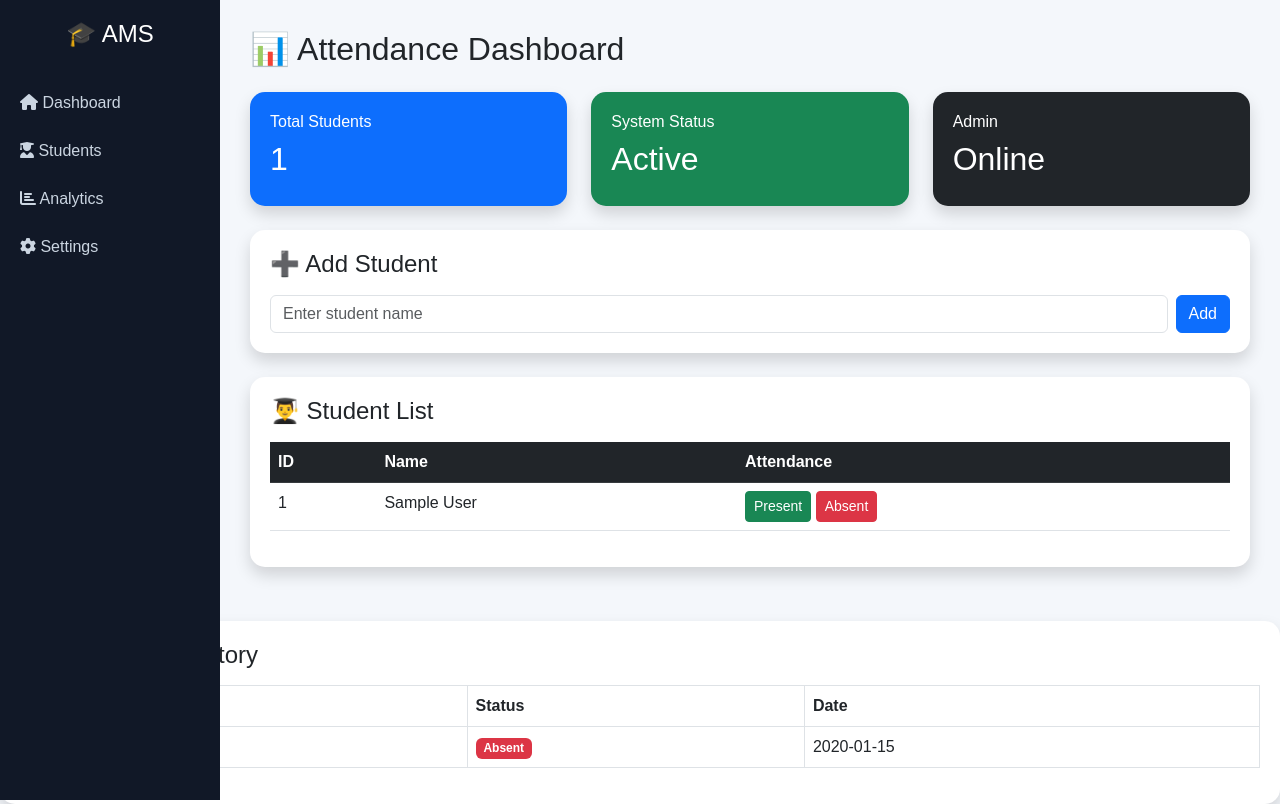
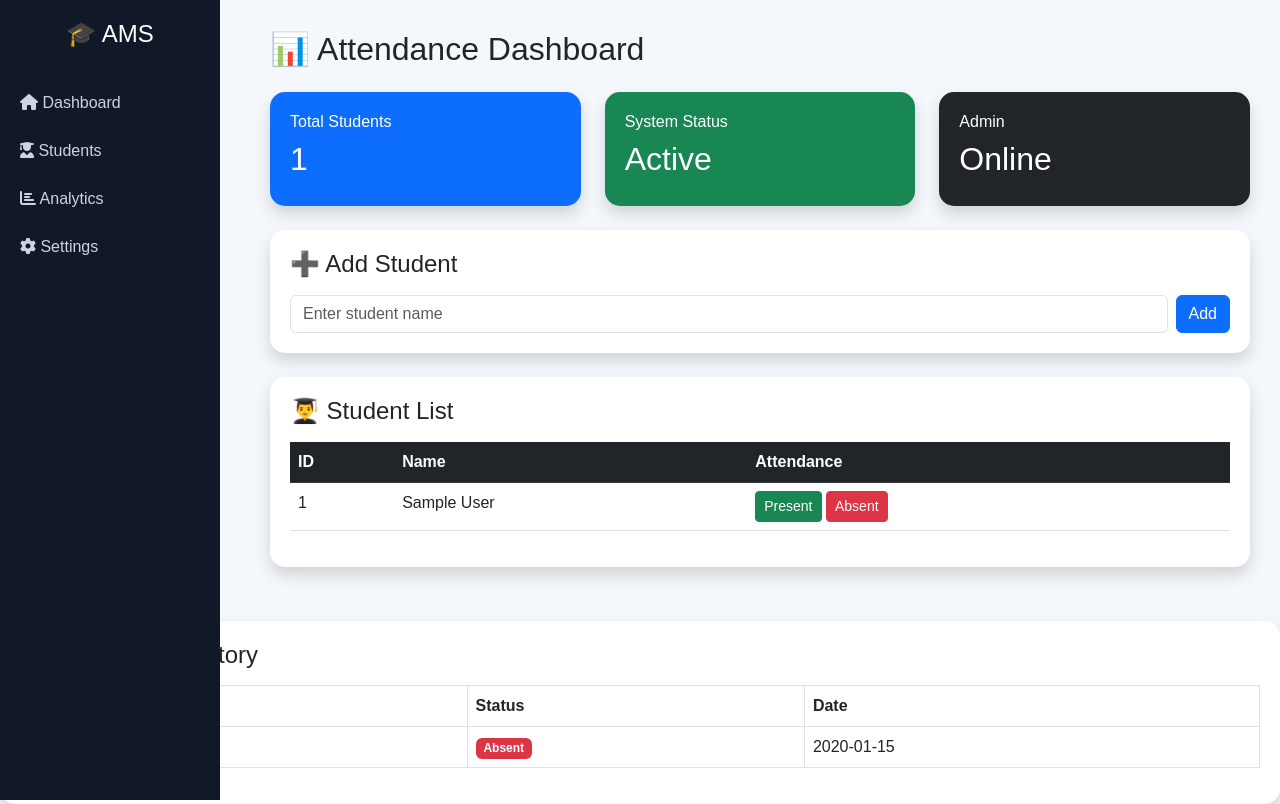
Before and after one commit to og-ankur/attendance-system, a Flask app: page /dashboard in a window 1280 px wide. Run offline with Flask 3, Linux system fonts and the light colour scheme; tables that the repository leaves empty hold one stand-in row (values such as "Sample post").

Commit message:
Refactor dashboard layout and styles
Updated the layout and styling of the attendance dashboard, including sidebar and main content adjustments.

```diff
--- a/templates/dashboard.html
+++ b/templates/dashboard.html
@@ -44,8 +44,10 @@ color:white;
 }
 
 .main{
-margin-left:220px;
+margin-left:240px;
 padding:30px;
+width:calc(100% - 240px);
+overflow-x:auto;
 }
 
 .card-box{
@@ -181,7 +183,7 @@ Add
 
 <!-- STUDENT TABLE -->
 
-<div class="table-box shadow">
+<div class="table-box shadow table-responsive">
 
 <h4 class="mb-3">
 👨‍🎓 Student List
@@ -237,7 +239,7 @@ Absent
 
 <!-- ATTENDANCE HISTORY SECTION -->
 
-<div class="table-box shadow mt-4">
+<div class="table-box shadow table-responsive mt-4">
 
 <h4 class="mb-3">
 📅 Attendance History
```
